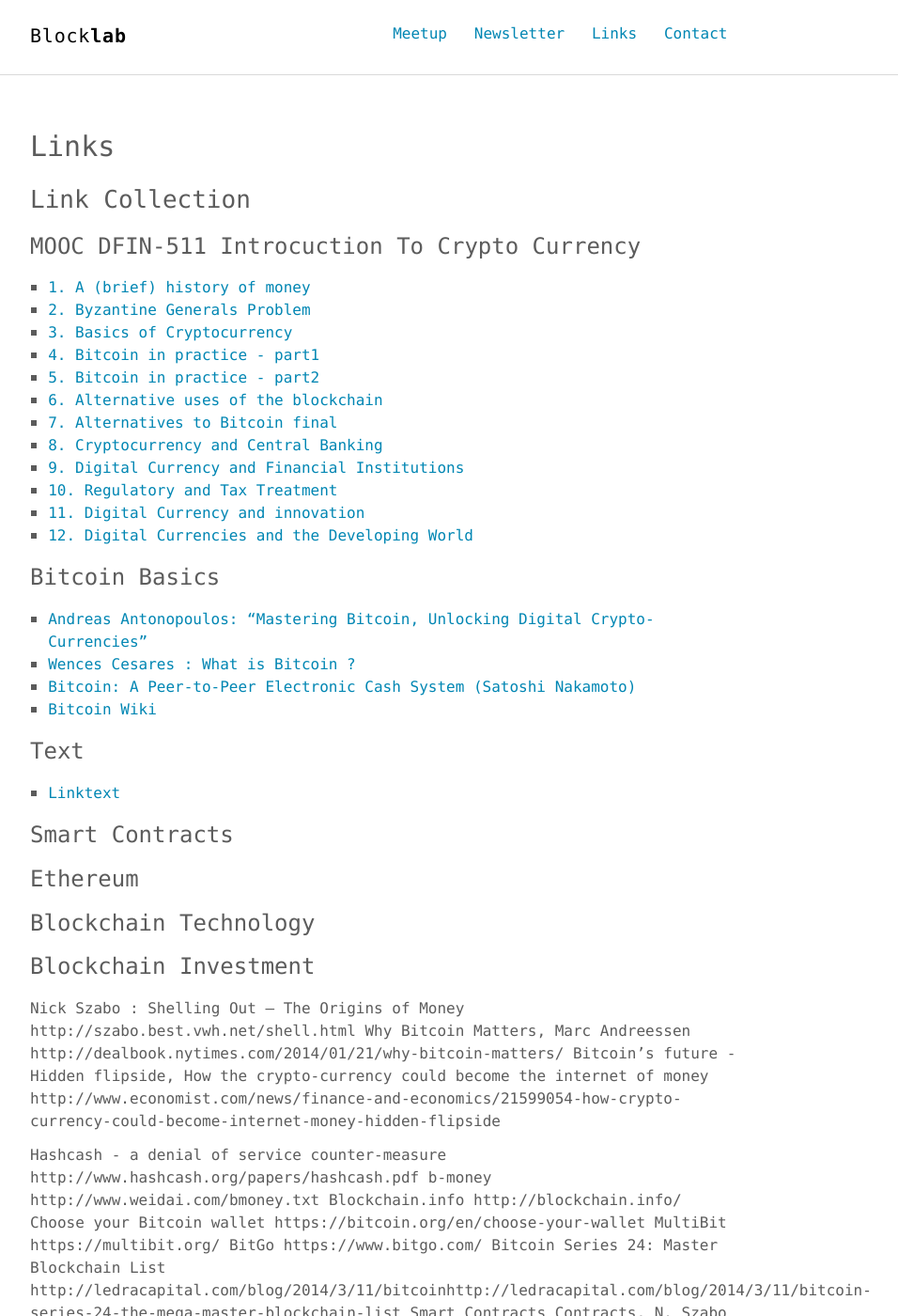
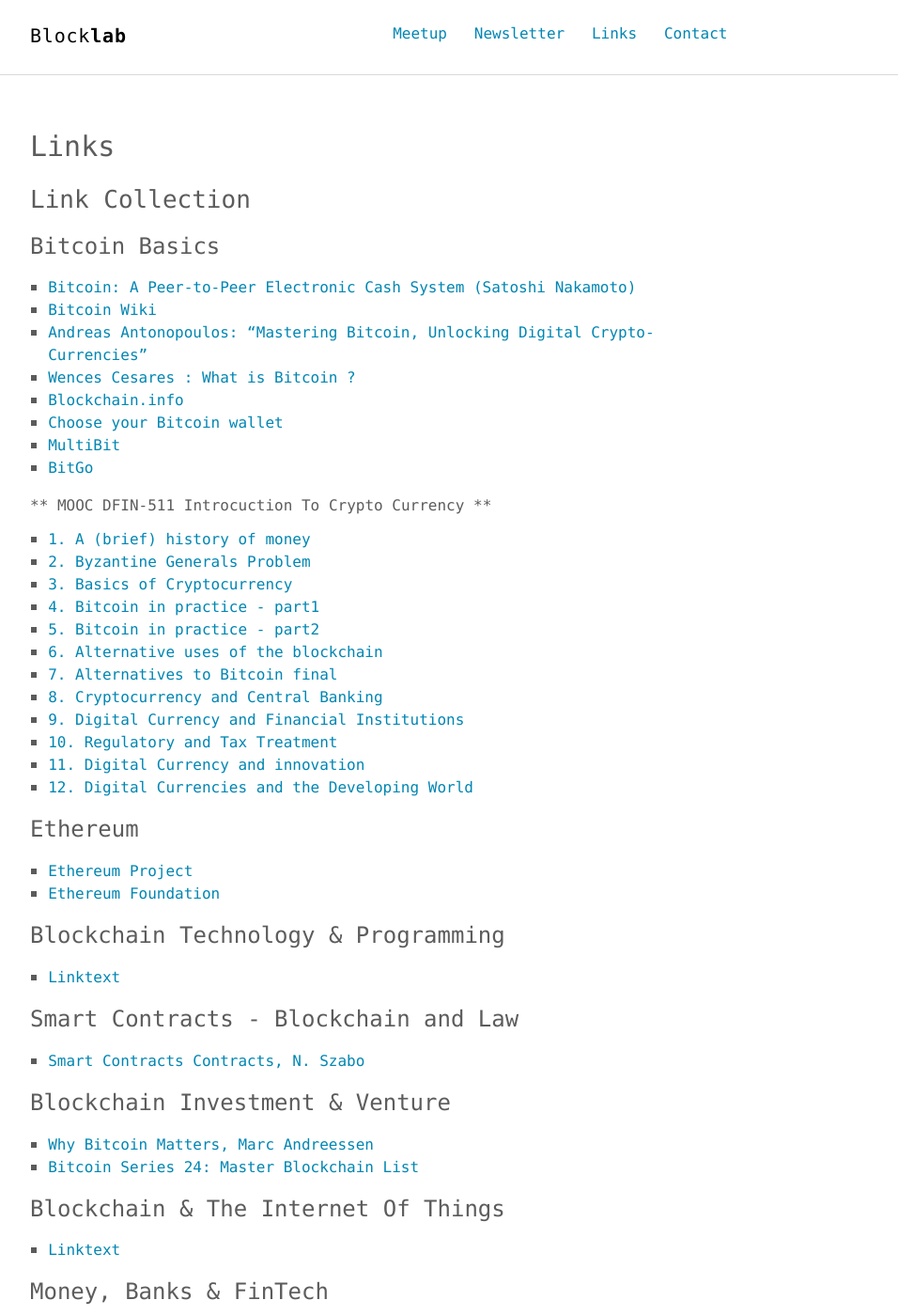
Before and after one commit to blocklab/site, a Jekyll site: the page built from links.md, in a window 1280 px wide and 1400 px high. Shown: the whole window at 94% size, without its empty margins (232-1188 px from the left). Built offline with Jekyll 4.4.1, drawn with Linux system fonts in a browser that asks for light colours; some of the changed text lies outside the part shown.

Commit message:
Update links.md

```diff
--- a/links.md
+++ b/links.md
@@ -20,40 +32,45 @@ permalink: /links/
 * [11. Digital Currency and innovation](https://db.tt/CSy7iC1s)
 * [12. Digital Currencies and the Developing World](https://db.tt/pAqXuGz5)
 
-### Bitcoin Basics
-* [Andreas Antonopoulos: “Mastering Bitcoin, Unlocking Digital Crypto-Currencies”](https://github.com/aantonop/bitcoinbook/blob/develop/ch01.asciidoc)
-* [Wences Cesares : What is Bitcoin ?](https://www.linkedin.com/pulse/20141120164624-208991-what-is-bitcoin)
-* [Bitcoin: A Peer-to-Peer Electronic Cash System (Satoshi Nakamoto)](https://bitcoin.org/bitcoin.pdf)
-* [Bitcoin Wiki](https://en.bitcoin.it/)
 
-### Text
+### Ethereum
+* [Ethereum Project](https://www.ethereum.org/)
+* [Ethereum Foundation](https://www.ethereum.org/foundation)
+
+
+### Blockchain Technology & Programming
 * [Linktext](www.spiegel.de)
 
-### Smart Contracts
+### Smart Contracts - Blockchain and Law
+* [Smart Contracts Contracts, N. Szabo](http://szabo.best.vwh.net/smart_contracts_idea.html)
 
-### Ethereum
+### Blockchain Investment & Venture
+* [Why Bitcoin Matters, Marc Andreessen](http://dealbook.nytimes.com/2014/01/21/why-bitcoin-matters/)
+* [Bitcoin Series 24: Master Blockchain List](http://ledracapital.com/blog/2014/3/11/bitcoinhttp://ledracapital.com/blog/2014/3/11/bitcoin-series-24-the-mega-master-blockchain-list)
 
-### Blockchain Technology
+### Blockchain & The Internet Of Things
+* [Linktext](www.spiegel.de)
 
-### Blockchain Investment
+### Money, Banks & FinTech
+* [Nick Szabo : Shelling Out – The Origins of Money](http://szabo.best.vwh.net/shell.html)
+* [b-money](http://www.weidai.com/bmoney.txt)
+
+### Blockchain News Sites
+* [Linktext](www.spiegel.de)
+
+### Other Helfpul Links
+* [Linktext](www.spiegel.de)
 
 
 
 
 
 
-Nick Szabo : Shelling Out – The Origins of Money	http://szabo.best.vwh.net/shell.html
-Why Bitcoin Matters, Marc Andreessen	http://dealbook.nytimes.com/2014/01/21/why-bitcoin-matters/
+
+
 Bitcoin’s future - Hidden flipside, How the crypto-currency could become the internet of money	http://www.economist.com/news/finance-and-economics/21599054-how-crypto-currency-could-become-internet-money-hidden-flipside
 
 
 
 
 Hashcash - a denial of service counter-measure	http://www.hashcash.org/papers/hashcash.pdf
-b-money	http://www.weidai.com/bmoney.txt
-Blockchain.info	http://blockchain.info/
-Choose your Bitcoin wallet	https://bitcoin.org/en/choose-your-wallet
-MultiBit	https://multibit.org/
-BitGo	https://www.bitgo.com/
-Bitcoin Series 24: Master Blockchain List	http://ledracapital.com/blog/2014/3/11/bitcoinhttp://ledracapital.com/blog/2014/3/11/bitcoin-series-24-the-mega-master-blockchain-list
-Smart Contracts Contracts, N. Szabo	http://szabo.best.vwh.net/smart_contracts_idea.html
```
Also changed, not shown: other parts of links.md (+13 -1 lines).
